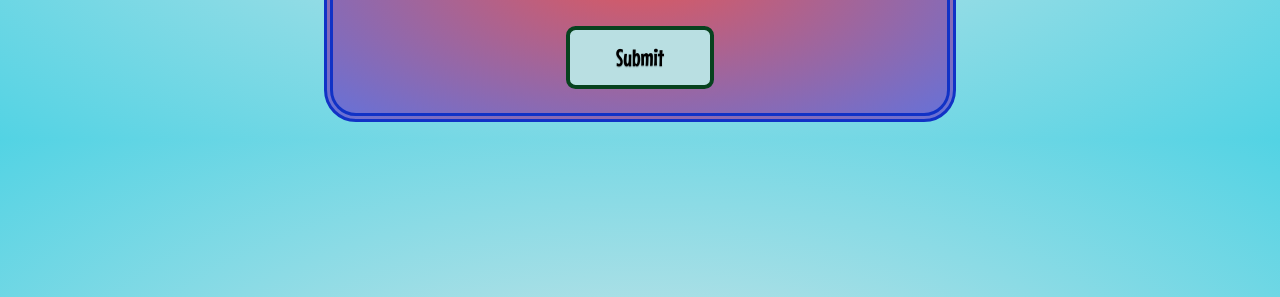
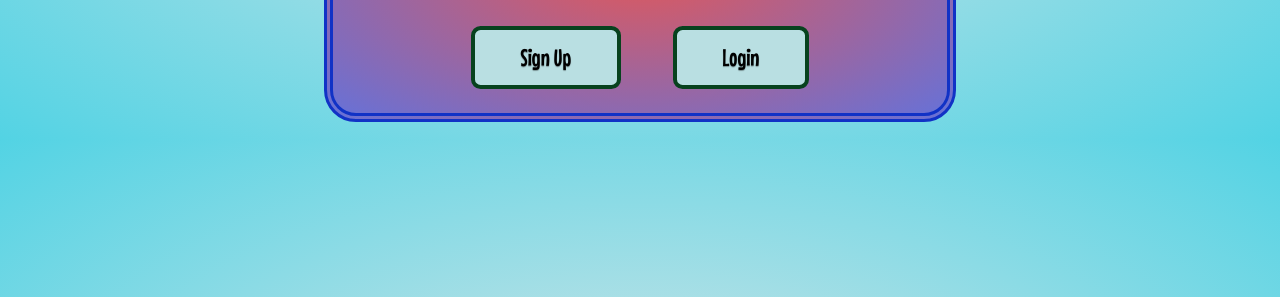
Before and after one commit to jdmar3-comp426/a99-110, a website: page index.html in a window 1280 px wide. Shown: the part 503-800 px from the top of the page. Drawn offline with Linux system fonts and the light colour scheme; a web font is replaced by a local one.

Commit message:
newbutton

```diff
--- a/index.html
+++ b/index.html
@@ -24,7 +24,8 @@
                 <label for="pass" class="label">Password</label>
                 <input class="input" type="password" placeholder="password123" name="pass">
                 <br>
-                <button class="sub_btn" type="button" onclick="postUser()">Submit</button>
+                <button class="sub_btn" type="button" onclick="postUser()">Sign Up</button>
+                <button class="sub_btn" type="button" onclick="">Login</button>
             </form>
         </div>
     </section>
```
